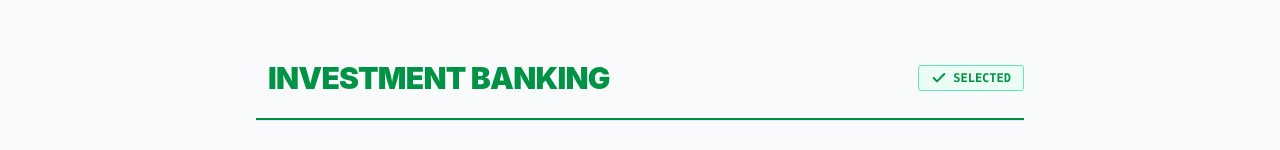
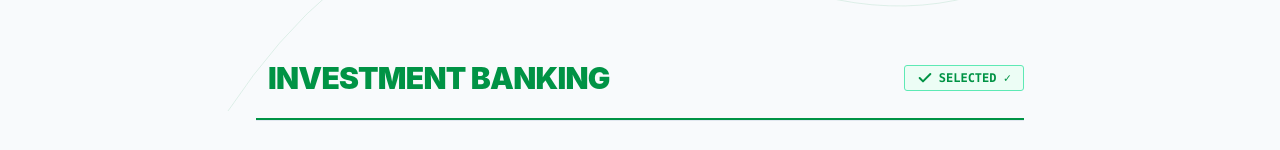
Before and after one commit to sunnyinfabio/BTM-FINANCIAL-FUNNEL, a Next.js app: page / in a window 1280 px wide. Shown: the part 2310-2460 px from the top of the page. Built offline with nearby package versions, Linux system fonts and the light colour scheme.

Commit message:
BTM Financial Funnel — Final Master Visual Transformation: Editorial Horizontal Capability Explorer, typographic interview with contextual geometry shift, vertical editorial solution list with morphing image reveal, and minimal underline conversion inputs

```diff
--- a/src/components/funnel/Stage3BusinessContext.tsx
+++ b/src/components/funnel/Stage3BusinessContext.tsx
@@ -11,7 +11,15 @@ import {
   ArrowRight,
   ArrowLeft,
   Sparkles,
-  Layers
+  Layers,
+  Building2,
+  TrendingUp,
+  Landmark,
+  LineChart,
+  ShieldCheck,
+  Briefcase,
+  Coins,
+  Globe
 } from 'lucide-react';
 
 interface Stage3BusinessContextProps {
@@ -42,7 +50,7 @@ export function Stage3BusinessContext({
     setTimeout(() => {
       setAnimatingId(null);
       setInternalStep(2);
-    }, 500);
+    }, 520);
   };
 
   const handleJourneyStageSelect = (id: string) => {
@@ -55,9 +63,43 @@ export function Stage3BusinessContext({
   };
 
   return (
-    <div className="min-h-[80vh] flex flex-col justify-center mx-auto max-w-5xl px-4 sm:px-6 lg:px-8 py-10 sm:py-16 scroll-mt-24">
+    <div className="relative min-h-[85vh] flex flex-col justify-center mx-auto max-w-5xl px-4 sm:px-6 lg:px-8 py-10 sm:py-16 scroll-mt-24 overflow-hidden">
+      {/* Contextual Abstract Background Geometry (Reacts to Selected Industry) */}
+      <div className="absolute inset-0 pointer-events-none opacity-40 transition-opacity duration-700">
+        <svg className="w-full h-full" xmlns="http://www.w3.org/2000/svg">
+          <defs>
+            <linearGradient id="gridGrad" x1="0%" y1="0%" x2="100%" y2="100%">
+              <stop offset="0%" stopColor="#009345" stopOpacity="0.08" />
+              <stop offset="100%" stopColor="#062039" stopOpacity="0.02" />
+            </linearGradient>
+          </defs>
+          {selectedIndustry === 'real-estate' && (
+            <g stroke="#009345" strokeWidth="0.7" strokeDasharray="3 3" opacity="0.4">
+              <rect x="15%" y="20%" width="30%" height="50%" fill="none" />
+              <rect x="48%" y="30%" width="35%" height="40%" fill="none" />
+              <line x1="15%" y1="70%" x2="83%" y2="70%" />
+            </g>
+          )}
+          {selectedIndustry === 'investment-banking' && (
+            <g stroke="#009345" strokeWidth="0.8" opacity="0.35">
+              <path d="M 100,500 Q 300,200 600,350 T 1100,150" fill="none" />
+              <circle cx="600" cy="350" r="4" fill="#009345" />
+              <circle cx="1100" cy="150" r="4" fill="#009345" />
+            </g>
+          )}
+          {selectedIndustry === 'hedge-funds' && (
+            <g stroke="#009345" strokeWidth="0.7" opacity="0.3">
+              <line x1="20%" y1="80%" x2="35%" y2="40%" />
+              <line x1="35%" y1="40%" x2="50%" y2="65%" />
+              <line x1="50%" y1="65%" x2="70%" y2="25%" />
+              <line x1="70%" y1="25%" x2="85%" y2="35%" />
+            </g>
+          )}
+        </svg>
+      </div>
+
       {/* Top Stepper Indicator */}
-      <div className="flex items-center justify-between max-w-2xl mx-auto mb-8 sm:mb-12 w-full">
+      <div className="relative z-10 flex items-center justify-between max-w-2xl mx-auto mb-8 sm:mb-12 w-full">
         {internalStep > 1 ? (
           <button
             type="button"
@@ -103,7 +145,7 @@ export function Stage3BusinessContext({
             animate={{ opacity: 1, y: 0 }}
             exit={{ opacity: 0, y: -20 }}
             transition={{ duration: 0.45, ease: [0.16, 1, 0.3, 1] }}
-            className="space-y-10 text-center max-w-3xl mx-auto w-full"
+            className="relative z-10 space-y-10 text-center max-w-3xl mx-auto w-full"
           >
             <div>
               <span className="text-[11px] font-mono font-bold uppercase tracking-[2.5px] text-[#009345]">
@@ -145,9 +187,9 @@ export function Stage3BusinessContext({
                     {/* Right Action / Selected Indicator */}
                     <div className="flex items-center gap-3">
                       {isSelected || isJustClicked ? (
-                        <div className="flex items-center gap-1.5 text-xs font-mono font-bold text-[#009345] bg-emerald-50 px-3 py-1 rounded-[3px] border border-emerald-300">
+                        <div className="flex items-center gap-1.5 text-xs font-mono font-bold text-[#009345] bg-emerald-50 px-3 py-1 rounded-[3px] border border-emerald-300 animate-in fade-in">
                           <Check className="h-4 w-4 stroke-[3]" />
-                          <span>SELECTED</span>
+                          <span>SELECTED ✓</span>
                         </div>
                       ) : (
                         <span className="text-xs font-mono font-bold uppercase tracking-wider text-slate-300 group-hover:text-[#009345] transition-colors">
@@ -182,7 +224,7 @@ export function Stage3BusinessContext({
             animate={{ opacity: 1, y: 0 }}
             exit={{ opacity: 0, y: -20 }}
             transition={{ duration: 0.45, ease: [0.16, 1, 0.3, 1] }}
-            className="space-y-10 text-center max-w-3xl mx-auto w-full"
+            className="relative z-10 space-y-10 text-center max-w-3xl mx-auto w-full"
           >
             <div>
               <span className="text-[11px] font-mono font-bold uppercase tracking-[2.5px] text-[#009345]">
@@ -260,7 +302,7 @@ export function Stage3BusinessContext({
             animate={{ opacity: 1, y: 0 }}
             exit={{ opacity: 0, y: -20 }}
             transition={{ duration: 0.45, ease: [0.16, 1, 0.3, 1] }}
-            className="space-y-10 text-center max-w-3xl mx-auto w-full"
+            className="relative z-10 space-y-10 text-center max-w-3xl mx-auto w-full"
           >
             <div>
               <span className="text-[11px] font-mono font-bold uppercase tracking-[2.5px] text-[#009345]">
@@ -308,7 +350,7 @@ export function Stage3BusinessContext({
                       {isSelected || isJustClicked ? (
                         <div className="flex items-center gap-1.5 text-xs font-mono font-bold text-[#009345] bg-emerald-50 px-3 py-1 rounded-[3px] border border-emerald-300">
                           <Check className="h-4 w-4 stroke-[3]" />
-                          <span>SELECTED</span>
+                          <span>SELECTED ✓</span>
                         </div>
                       ) : (
                         <span className="text-xs font-mono font-bold uppercase tracking-wider text-slate-300 group-hover:text-[#009345]">
```
Also changed, not shown: src/components/funnel/Stage5Connect.tsx (+44 -56 lines).
